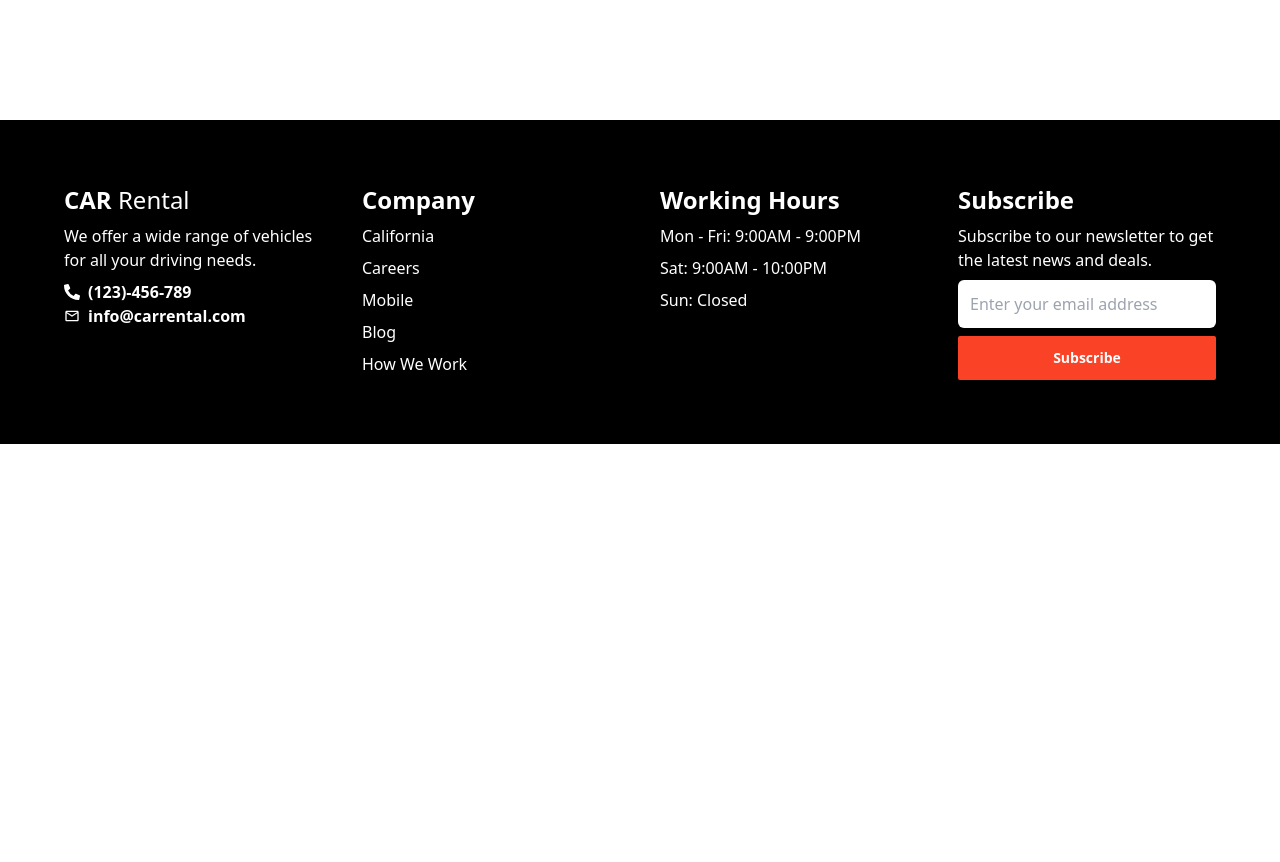
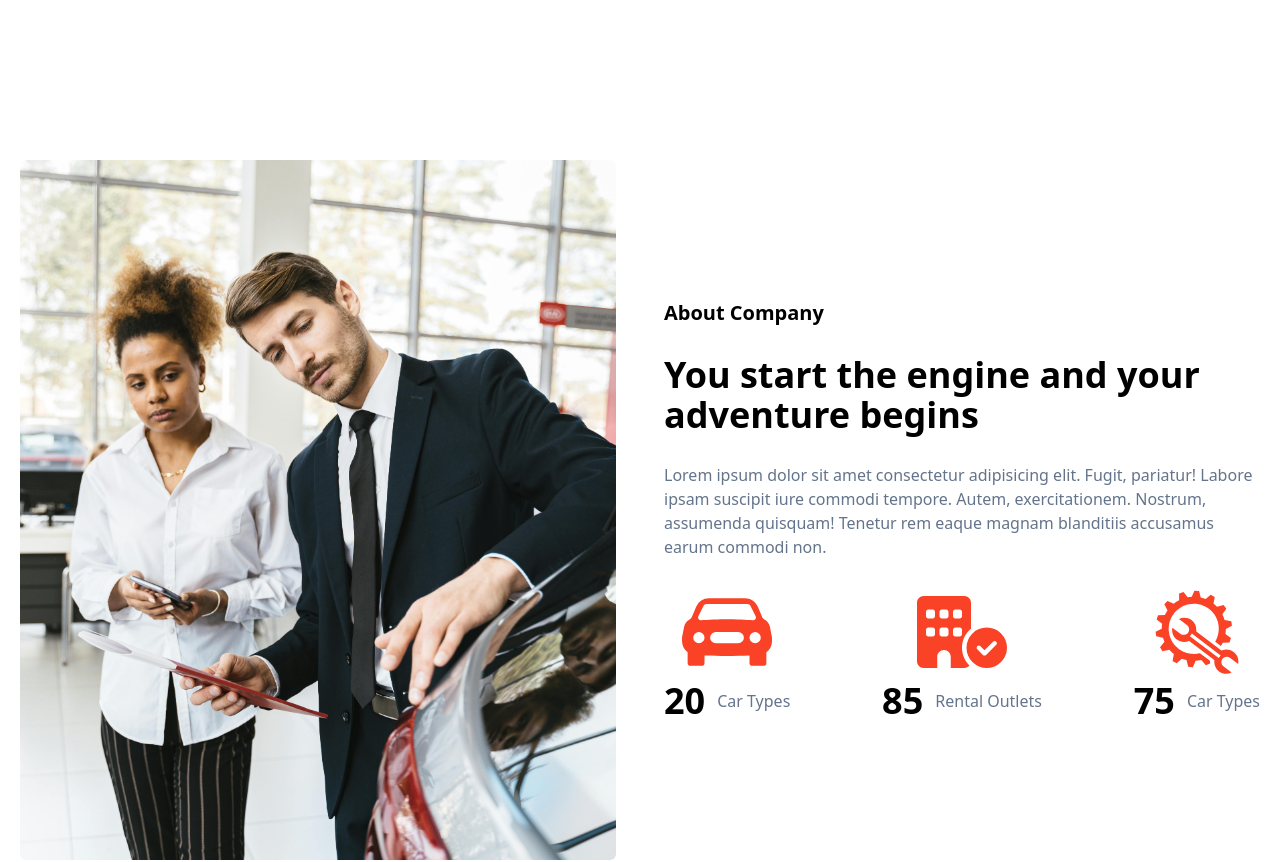
Before and after one commit to joseph-lang7/Car-Rental, a React (Vite) app: page /about in a window 1280 px wide. Shown: the part 580-1442 px from the top of the page. Before the commit the page ends 1024 px from the top, so only its background shows below. Built offline with nearby package versions, Linux system fonts and the light colour scheme.

Commit message:
Implement aboutcompany component

```diff
--- /dev/null
+++ b/src/components/AboutCompany.jsx
@@ -0,0 +1,65 @@
+import aboutCompany from "/aboutCompany.jpg";
+import Container from "./Container";
+import { BsCarFrontFill } from "react-icons/bs";
+import { FaBuildingCircleCheck } from "react-icons/fa6";
+import { GiAutoRepair } from "react-icons/gi";
+
+const AboutCompany = () => {
+  return (
+    <Container>
+      <div className="flex justify-center">
+        <div className="max-w-[1500px] gap-12 flex justify-center">
+          <div className="flex flex-1 justify-center my-10">
+            <img
+              src={aboutCompany}
+              alt="Photo of sales representative and customer"
+              className="w-[700px] h-[700px] object-cover rounded-md"
+            />
+          </div>
+          {/* Text container */}
+          <div className="flex-1 flex flex-col gap-7 justify-center ">
+            <h3 className="font-bold text-xl">About Company</h3>
+            <h2 className="font-bold text-4xl">
+              You start the engine and your adventure begins
+            </h2>
+            <p className="text-slate-500">
+              Lorem ipsum dolor sit amet consectetur adipisicing elit. Fugit,
+              pariatur! Labore ipsam suscipit iure commodi tempore. Autem,
+              exercitationem. Nostrum, assumenda quisquam! Tenetur rem eaque
+              magnam blanditiis accusamus earum commodi non.
+            </p>
+            {/* Icon container */}
+            <div className="flex flex-col gap-2 lg:flex-row justify-between">
+              {/* Icon 1 */}
+              <div className="flex flex-col gap-1 items-center ">
+                <BsCarFrontFill size={90} className="text-[#FA4226]" />
+                <div className="flex flex-col lg:flex-row gap-3 items-center">
+                  <p className="font-bold text-4xl">20</p>
+                  <p className="text-slate-500">Car Types</p>
+                </div>
+              </div>
+              {/* Icon 1 */}
+              <div className="flex flex-col gap-1 items-center ">
+                <FaBuildingCircleCheck size={90} className="text-[#FA4226]" />
+                <div className="flex flex-col lg:flex-row gap-3 items-center">
+                  <p className="font-bold text-4xl">85</p>
+                  <p className="text-slate-500">Rental Outlets</p>
+                </div>
+              </div>
+              {/* Icon 1 */}
+              <div className="flex flex-col gap-1 items-center ">
+                <GiAutoRepair size={90} className="text-[#FA4226]" />
+                <div className="flex flex-col lg:flex-row gap-3 items-center">
+                  <p className="font-bold text-4xl">75</p>
+                  <p className="text-slate-500">Car Types</p>
+                </div>
+              </div>
+            </div>
+          </div>
+        </div>
+      </div>
+    </Container>
+  );
+};
+
+export default AboutCompany;
--- a/src/pages/AboutPage.jsx
+++ b/src/pages/AboutPage.jsx
@@ -1,8 +1,10 @@
+import AboutCompany from "../components/AboutCompany";
 import Hero2 from "../components/Hero2";
 const AboutPage = () => {
   return (
     <div className="flex flex-col gap-[150px]">
       <Hero2 title="About" />
+      <AboutCompany />
     </div>
   );
 };
```
Also changed, not shown: public/aboutCompany.jpg (added).
